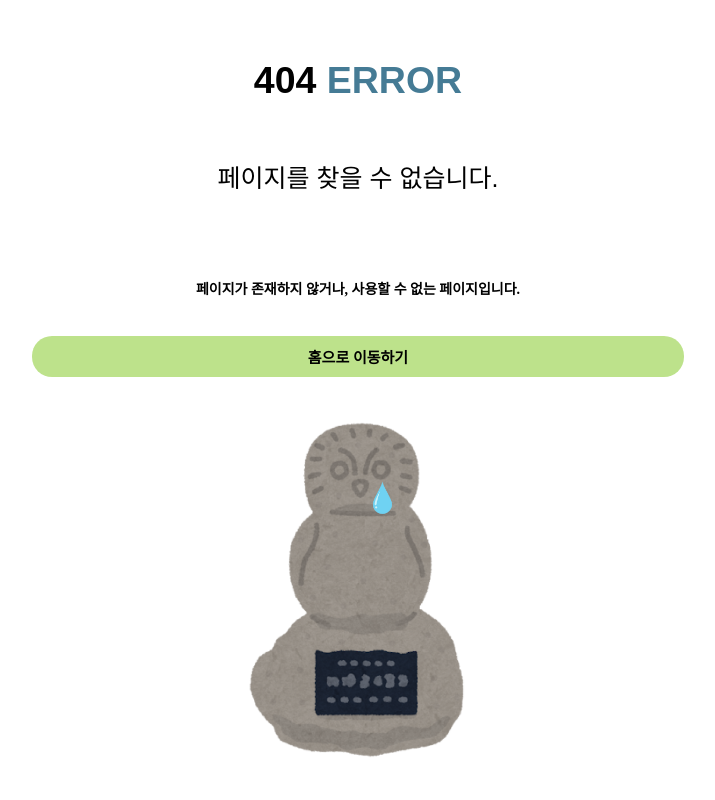
After one commit to son1473/pm_project_AI_history_ChatBot, a Flask app: template templates/404.html in a window 1280 px wide. The commit adds this page. Shown: the whole page, without its empty margins (282-997 px from the left). Run offline with Flask 3, Linux system fonts and the light colour scheme; the template is opened without the code that fills it, so the values that code supplies are empty.

Commit message:
404 page design

```diff
--- /dev/null
+++ b/templates/404.html
@@ -0,0 +1,92 @@
+<!DOCTYPE html>
+<html lang="en">
+<head>
+  <meta charset="UTF-8">
+  <meta name="viewport" content="width=device-width, initial-scale=1.0">
+  <title>main</title>
+  <style>
+    .text {
+        font-family: Arial, sans-serif;
+        display: flex;
+        flex-direction: column;
+        align-items: center;
+        padding: 20px;
+        font-size: 25px;
+        }
+    .blue-text {
+        color: rgb(22, 90, 122, 0.8); /* 파란색으로 설정 */
+        }
+
+    .text2 {
+        display: flex;
+        flex-direction: column;
+        align-items: center;
+        padding: 20px;
+        font-size: 14px;
+    }
+
+    .image-container {
+      justify-content: center;
+      height: 100px;
+    }
+
+    .container {
+    display: grid;
+    place-items: center; /* 가운데 정렬 */
+    }
+
+    .box {
+      width: 50%; /* 상자의 너비 */
+      background-color: rgb(173, 219, 111, 0.8);
+      color: black;
+      font-weight: bold;
+      font-size: 15px;
+      padding: 10px;
+      border-radius: 20px;
+      text-align: center;
+    }
+
+    .image-container {
+        display: flex;
+        justify-content: center;
+        align-items: center;
+        height: 350px;
+        margin-top: 40px;
+    }
+
+    .image-container img {
+        height: 100%;
+        object-fit: contain;
+    }
+  </style>
+
+<body>
+  <div class="text">
+    <h2>404 <span class="blue-text">ERROR</span></h2>
+    <p>페이지를 찾을 수 없습니다.</p>
+  </div>
+  <div>
+    <h4 class="text2">페이지가 존재하지 않거나, 사용할 수 없는 페이지입니다.</h4>
+  </div>
+
+<div class="container">
+  <div class="box">
+    홈으로 이동하기
+  </div>
+</div>
+
+
+  <div class="image-container">
+    <img src="../source/404error.png" alt="Description of Image">
+  </div>
+
+  <script>
+    document.addEventListener('DOMContentLoaded', function() {
+      document.querySelector('.box').addEventListener('click', function() {
+          window.location.href = '../templates/main.html';
+      });
+    });
+  </script>
+
+</body>
+</html>
--- a/templates/main.html
+++ b/templates/main.html
@@ -105,7 +105,7 @@
     <link href="https://fonts.googleapis.com/css2?family=Do+Hyeon&family=Jua&display=swap" rel="stylesheet">
 </head>
 <body>
-    <div class="container">
+<div class="container">
     <h3>이야기를 들려주는</h3>
     <div class="image-container">
         <img src="..\source\yellowband.png" alt="Description of Image">
```
